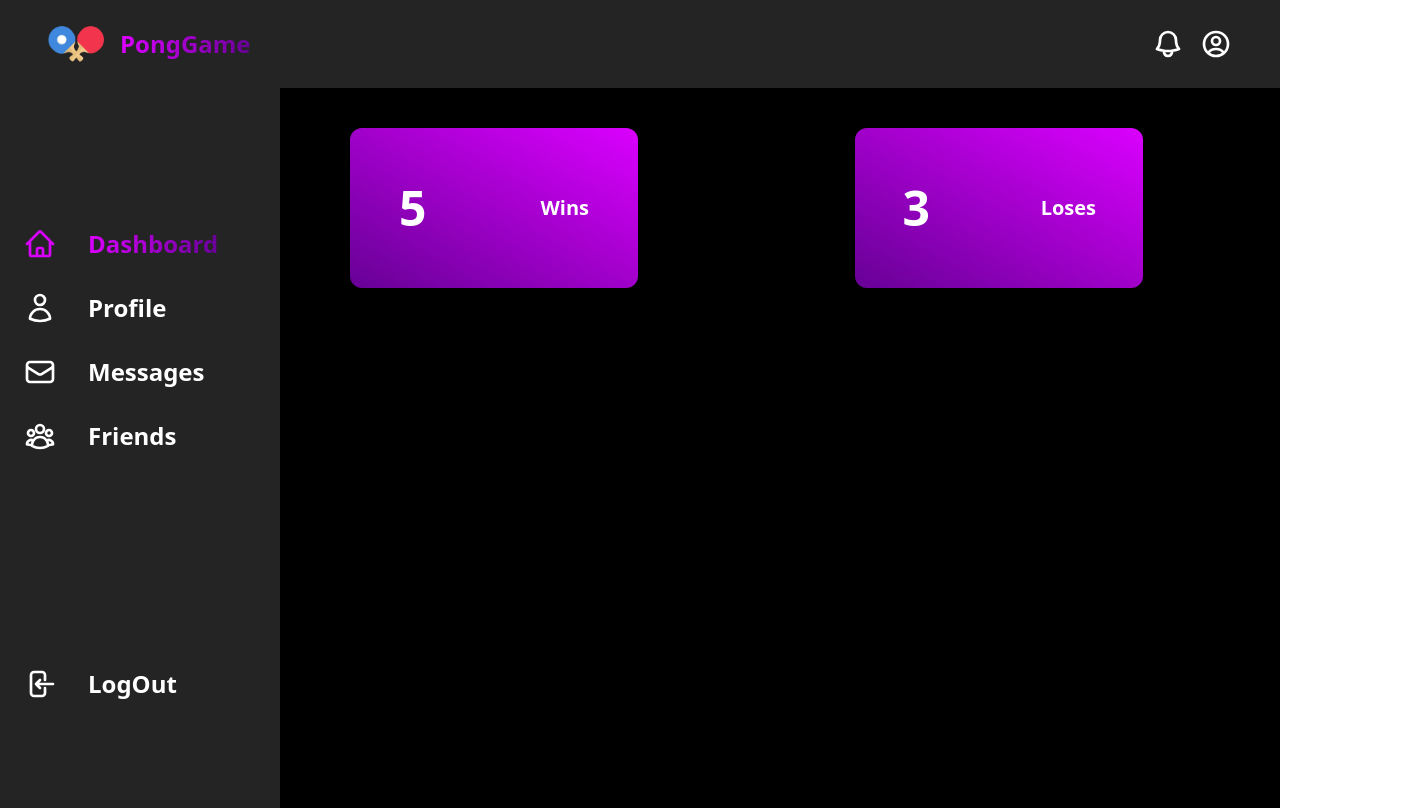
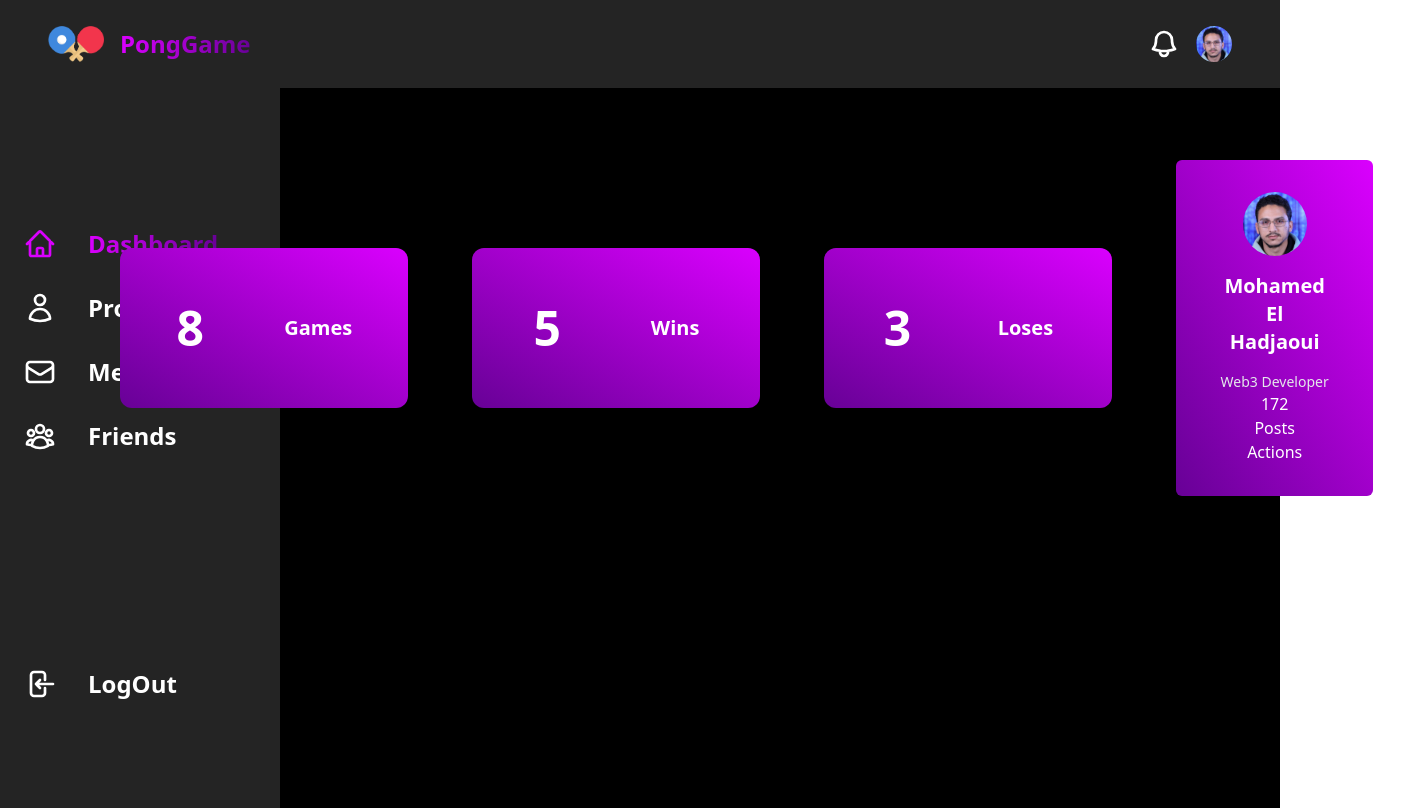
Before and after one commit to lkharYtfiDaw/pingPongGame, a React (Vite) app: page /profile in a window 1280 px wide. Shown: the whole page, 1405 px wide, since content can reach past the window. Built offline with nearby package versions, Linux system fonts and the light colour scheme.

Commit message:
still on profile

```diff
--- a/src/components/view/Header/Header.tsx
+++ b/src/components/view/Header/Header.tsx
@@ -1,6 +1,8 @@
 import React from 'react'
 import { MagnifyingGlassIcon, CpuChipIcon, UserCircleIcon, BeakerIcon, BellIcon } from '@heroicons/react/24/outline';
 import logo from "../../../assets/PingPong.png"
+import avtar from '../../../assets/avatar.jpeg'
+
 
 
 function Header() {
@@ -20,7 +22,10 @@ function Header() {
 
         {/* header-icon is a custom class*/}
         <BellIcon  className='header-icon'></BellIcon>
-        <UserCircleIcon  className='header-icon'></UserCircleIcon>
+        <div className=' cursor-pointer'>
+        <img src={avtar} alt="avatar"  className='h-9 rounded-full '/>
+      </div>
+        {/* <UserCircleIcon  className='header-icon'></UserCircleIcon> */}
       </div>
     </div>
   )
--- a/src/components/view/Profile/Card.tsx
+++ b/src/components/view/Profile/Card.tsx
@@ -8,7 +8,7 @@ type CardProps =
 
 function Card({title, count} :CardProps) {
   return (
-    <div className='flex items-center justify-around p-2 h-40 w-72 bg-login-gradient rounded-xl space-x-8 '>
+    <div className='flex items-center justify-around  h-40 w-72 bg-login-gradient rounded-xl space-x-8 m-8 p-8'>
             <h1 className='font-extrabold text-5xl'>{count}</h1>
             <h1 className='font-bold text-xl'>{title}</h1>
     </div>
--- a/src/components/view/Profile/Profile.tsx
+++ b/src/components/view/Profile/Profile.tsx
@@ -1,14 +1,17 @@
 import React from 'react'
 import Card from './Card'
+import ProfileCard from './ProfileCard'
 
 function Profile() {
   return (
-    <div className='col-span-10 h-[100%] xl:h-[calc(100vh-88px)] sm:px-12  px-8 w-full  flex flex-col items-start justify-start space-y-12 pt-10'>
-        <div className="flex items-start flex-col lg:flex-row w-full justify-start">
-            <div className='flex w-full items-center justify-around space-x-10 '>
+    <div className='col-span-10 h-[100%] xl:h-[calc(100vh-88px)] sm:px-12  px-8 w-full flex flex-col items-center justify-start space-y-12 pt-10'>
+        <div className="flex items-center flex-col lg:flex-row  justify-around  ">
+            <div className='flex w-full items-center justify-around  '>
+                    <Card title='Games' count='8'/>
                     <Card title='Wins' count='5'/>
                     <Card title='Loses' count='3'/>
             </div>
+            <ProfileCard></ProfileCard>
         </div>
 
     </div>
--- a/src/components/view/Profile/ProfileCard.tsx
+++ b/src/components/view/Profile/ProfileCard.tsx
@@ -1,9 +1,23 @@
 import React from 'react'
-
+import avtar from '../../../assets/avatar.jpeg'
 function ProfileCard() {
   return (
-    <div
-    ></div>
+    <div className='bg-login-gradient rounded-md  flex flex-col items-center m-8 p-8'>
+      <div>
+        <img src={avtar} alt="avatar"  className='h-16 rounded-full'/>
+      </div>
+      <div id='title' className='font-semibold text-center text-xl m-4'>Mohamed El Hadjaoui</div>
+      <div id='subtitle' className='text-sm text-gray-200'>Web3 Developer</div>
+      <div id='stats' className='flex justify-between items-center'>
+
+        <div className='flex flex-col items-center'>
+              <div> 172</div>
+              <div> Posts</div>
+        </div>
+      </div>
+      <div id='title'>Actions</div>
+
+    </div>
   )
 }
 
```
Also changed, not shown: src/assets/avatar.jpeg (added).
